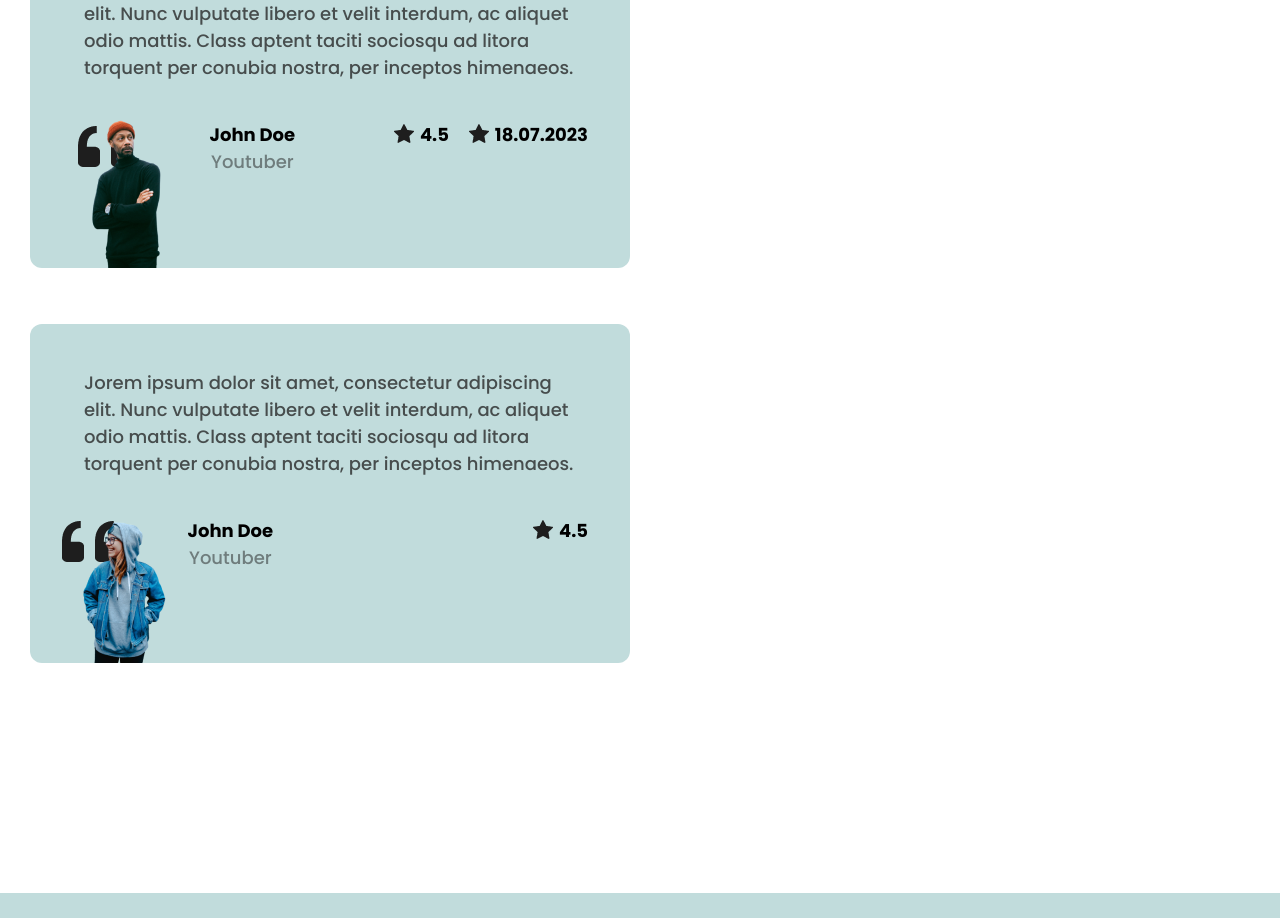
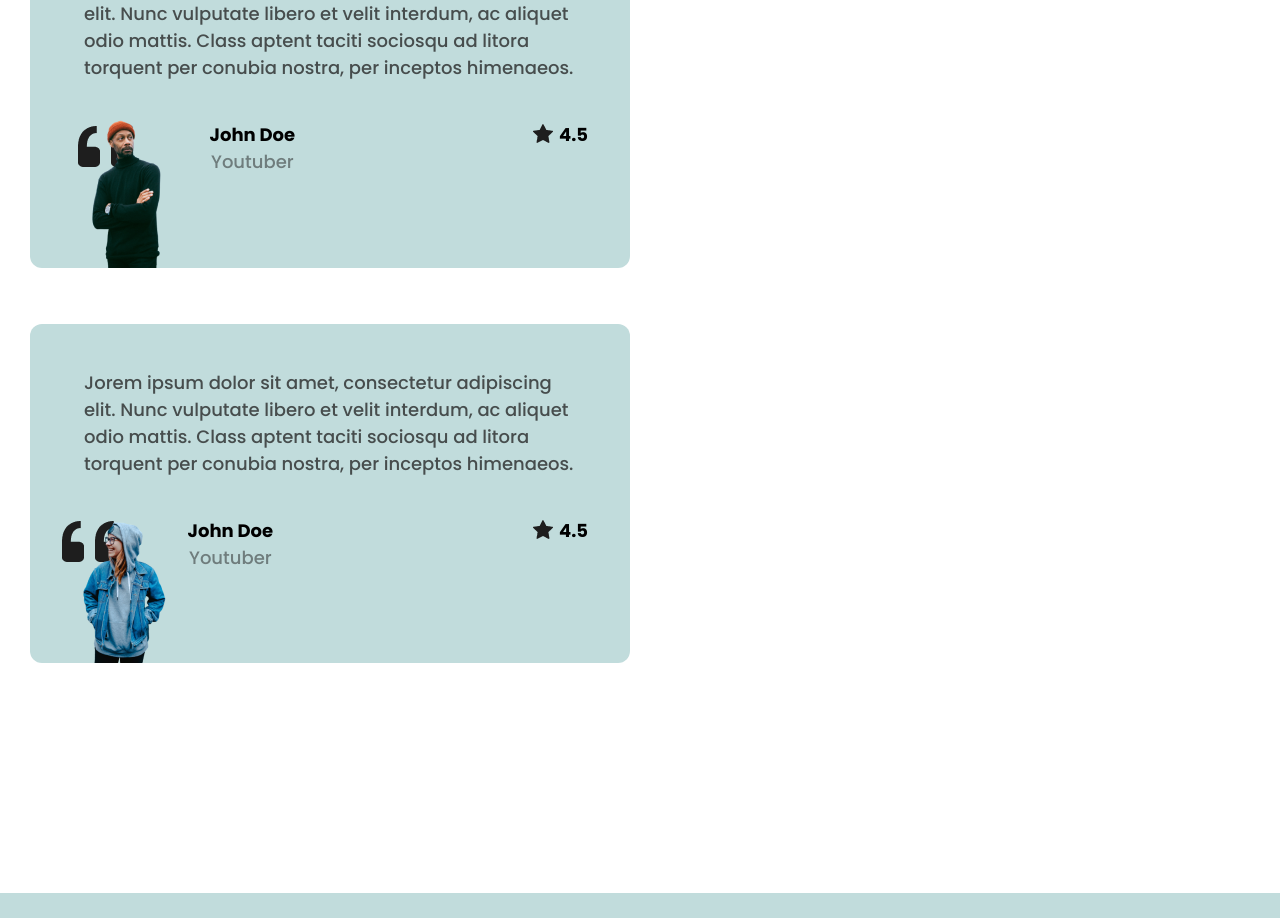
Before and after one commit to dianakoliada/lesson-gulp, a website: page home.html in a window 1280 px wide. Shown: the part 4003-4921 px from the top of the page. Drawn offline with nearby package versions, Linux system fonts and the light colour scheme; files that its build step writes are made by us from their sources.

Commit message:
deleted date from rewiews

```diff
--- a/blocks/block-reviews.html
+++ b/blocks/block-reviews.html
@@ -25,10 +25,6 @@
                     <p class="reviews-list-card-raiting-title title-small">
                         <img src="../src/img/reviews/star.png" alt="" class="reviews-list-card-raiting-img">
                         <span class="title-text">4.5</span>
-                    </p>
-                    <p class="reviews-list-card-raiting-title title-small">
-                        <img src="../src/img/reviews/star.png" alt="" class="reviews-list-card-raiting-img">
-                        <span class="title-text">18.07.2023</span>
                     </p>
                 </div>
             </div>
```
Also changed, not shown: html/home.html (+0 -4 lines).
